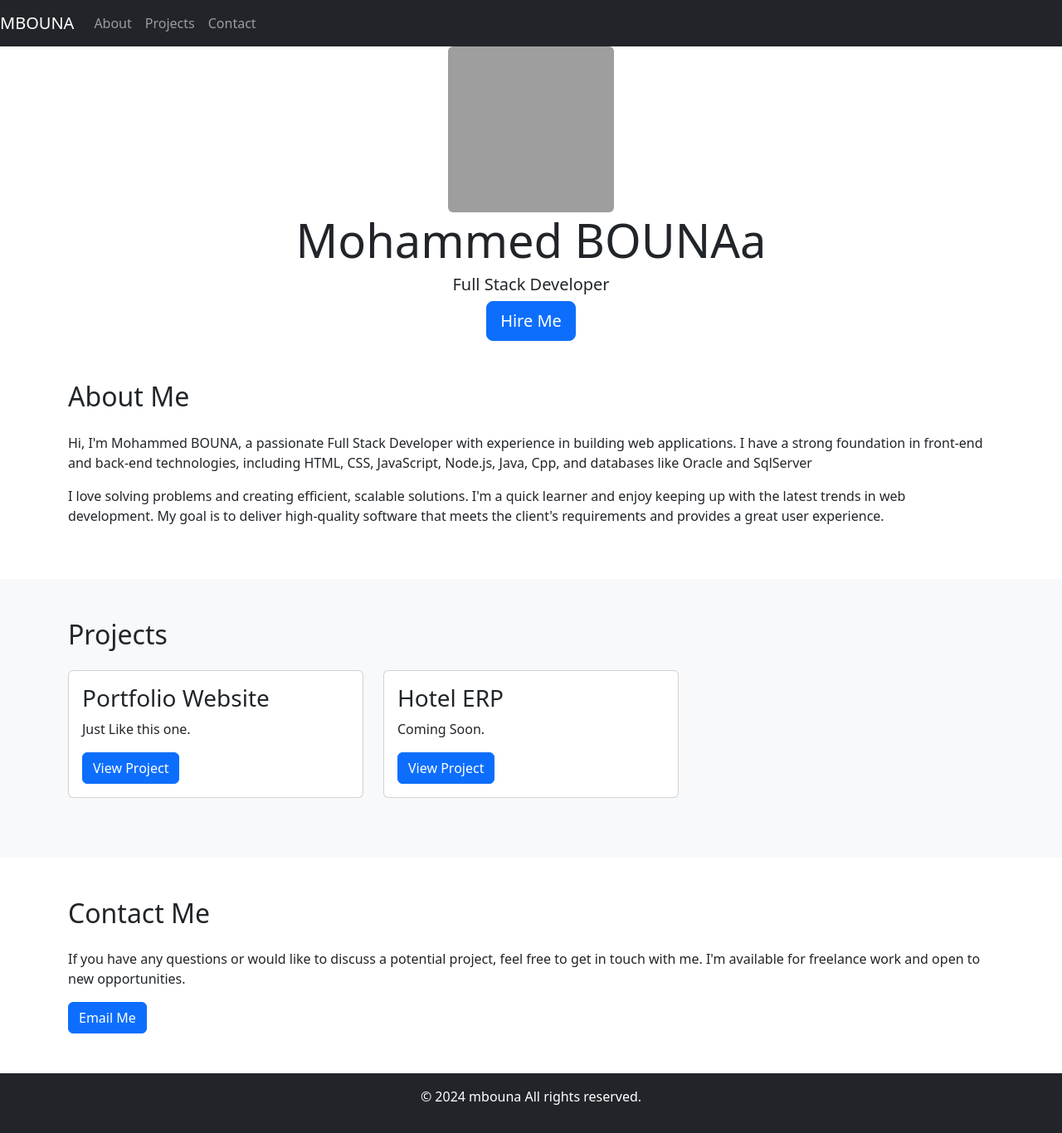
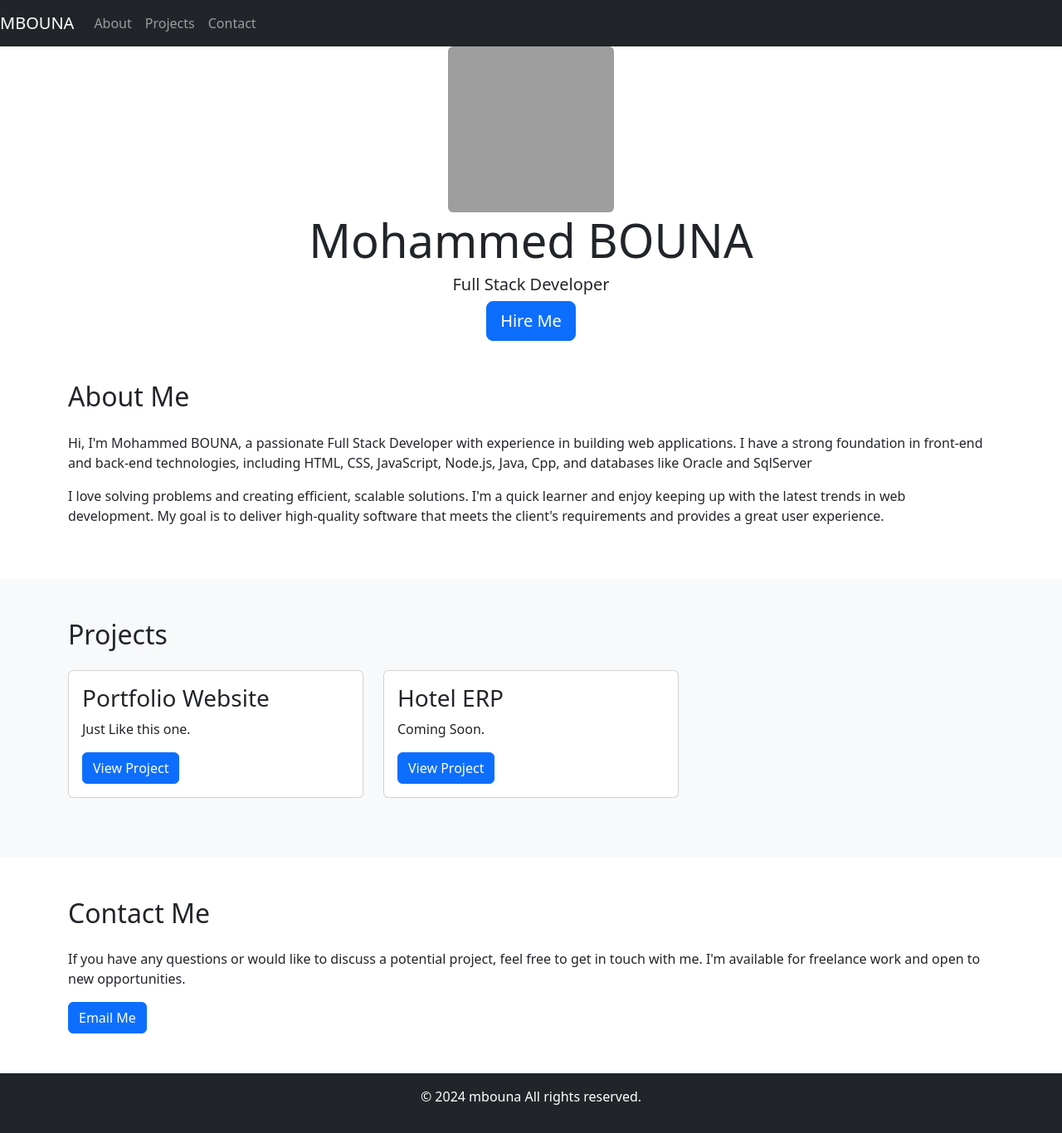
Before and after one commit to mbouna/MyLandingPage, a Jekyll site: the page index.html, which Jekyll copies as it is, in a window 1280 px wide. Shown: the whole page at 83% size. Built offline with Jekyll 4.4.1, drawn with Linux system fonts in a browser that asks for light colours; grey boxes are pictures that could not be loaded.

Commit message:
Update index.html

```diff
--- a/index.html
+++ b/index.html
@@ -32,7 +32,7 @@
   <section id="hero" class="jumbotron text-center">
     <div class="container">
       <img class="rounded" src="https://avatars.githubusercontent.com/u/48889142?v=4" alt="MyPhoto">
-      <h1 class="display-4">Mohammed BOUNAa</h1>
+      <h1 class="display-4">Mohammed BOUNA</h1>
       <h2 class="lead">Full Stack Developer</h2>
       <a href="#contact" class="btn btn-primary btn-lg">Hire Me</a>
     </div>
```
